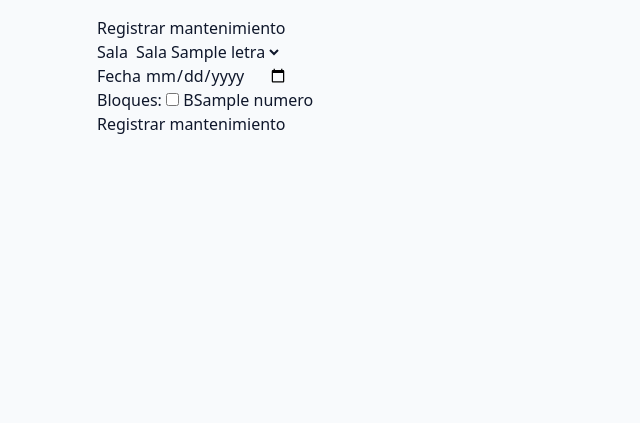
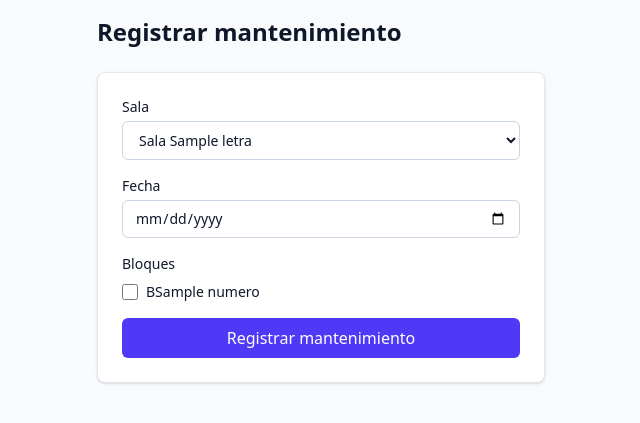
Before and after one commit to raulandres24/proyecto_reservacion_salas_final, a Django app: template templates/reservas/mantenimiento.html in a window 1280 px wide. Shown: the top 423 px of the page, without its empty margins (111-751 px from the left). Run offline with Django 5.2, Linux system fonts and the light colour scheme; the template is opened without the code that fills it: most values are stand-ins (such as "Sample title", 1, 10 or a date in 2020); style sheets or scripts are compiled from the project's sources.

Commit message:
Aplicar estilos Tailwind a Mantenimiento
Refs #24

```diff
--- a/templates/reservas/mantenimiento.html
+++ b/templates/reservas/mantenimiento.html
@@ -1,22 +1,33 @@
 {% extends "base.html" %}
 {% block titulo %}Mantenimiento{% endblock %}
 {% block contenido %}
-    <h1>Registrar mantenimiento</h1>
-    <form method="post">
+    <h1 class="mb-6 text-2xl font-semibold">Registrar mantenimiento</h1>
+    <form method="post" class="max-w-md space-y-4 rounded-lg border border-slate-200 bg-white p-6 shadow-sm">
         {% csrf_token %}
-        <p><label>Sala
-            <select name="sala">
+        <label class="block text-sm font-medium">Sala
+            <select name="sala"
+                    class="mt-1 block w-full rounded-md border border-slate-300 px-3 py-2 focus:border-indigo-500 focus:outline-none focus:ring-1 focus:ring-indigo-500">
                 {% for sala in salas %}
                     <option value="{{ sala.letra }}">Sala {{ sala.letra }}</option>
                 {% endfor %}
             </select>
-        </label></p>
-        <p><label>Fecha <input name="fecha" type="date" required></label></p>
-        <p>Bloques:
-            {% for numero, horas in bloques.items %}
-                <label><input type="checkbox" name="bloques" value="{{ numero }}"> B{{ numero }}</label>
-            {% endfor %}
-        </p>
-        <button type="submit">Registrar mantenimiento</button>
+        </label>
+        <label class="block text-sm font-medium">Fecha
+            <input name="fecha" type="date" required
+                   class="mt-1 block w-full rounded-md border border-slate-300 px-3 py-2 focus:border-indigo-500 focus:outline-none focus:ring-1 focus:ring-indigo-500">
+        </label>
+        <fieldset>
+            <legend class="text-sm font-medium">Bloques</legend>
+            <div class="mt-2 flex flex-wrap gap-4 text-sm">
+                {% for numero, horas in bloques.items %}
+                    <label class="flex items-center gap-2">
+                        <input type="checkbox" name="bloques" value="{{ numero }}" class="h-4 w-4 rounded border-slate-300">
+                        B{{ numero }}
+                    </label>
+                {% endfor %}
+            </div>
+        </fieldset>
+        <button type="submit"
+                class="w-full rounded-md bg-indigo-600 px-4 py-2 font-medium text-white hover:bg-indigo-700">Registrar mantenimiento</button>
     </form>
 {% endblock %}
```
